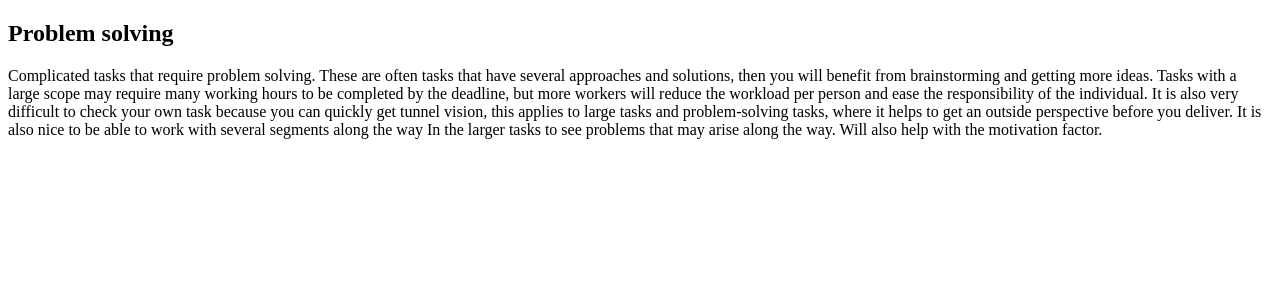
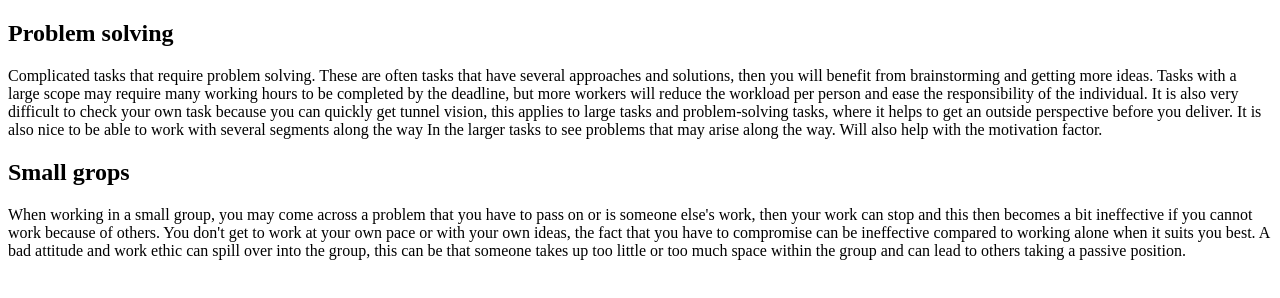
Before and after one commit to OsloMet-web/1stOblig-oblig-1-gruppe-35, a plain HTML site: page Index.html in a window 1280 px wide. Drawn offline with Linux system fonts and the light colour scheme.

Commit message:
heading2

```diff
--- a/Index.html
+++ b/Index.html
@@ -21,5 +21,16 @@
       along the way In the larger tasks to see problems that may arise along the
       way. Will also help with the motivation factor.
     </p>
+    <h2>Small grops</h2>
+    <p>
+      When working in a small group, you may come across a problem that you have
+      to pass on or is someone else's work, then your work can stop and this
+      then becomes a bit ineffective if you cannot work because of others. You
+      don't get to work at your own pace or with your own ideas, the fact that
+      you have to compromise can be ineffective compared to working alone when
+      it suits you best. A bad attitude and work ethic can spill over into the
+      group, this can be that someone takes up too little or too much space
+      within the group and can lead to others taking a passive position.
+    </p>
   </body>
 </html>
```
